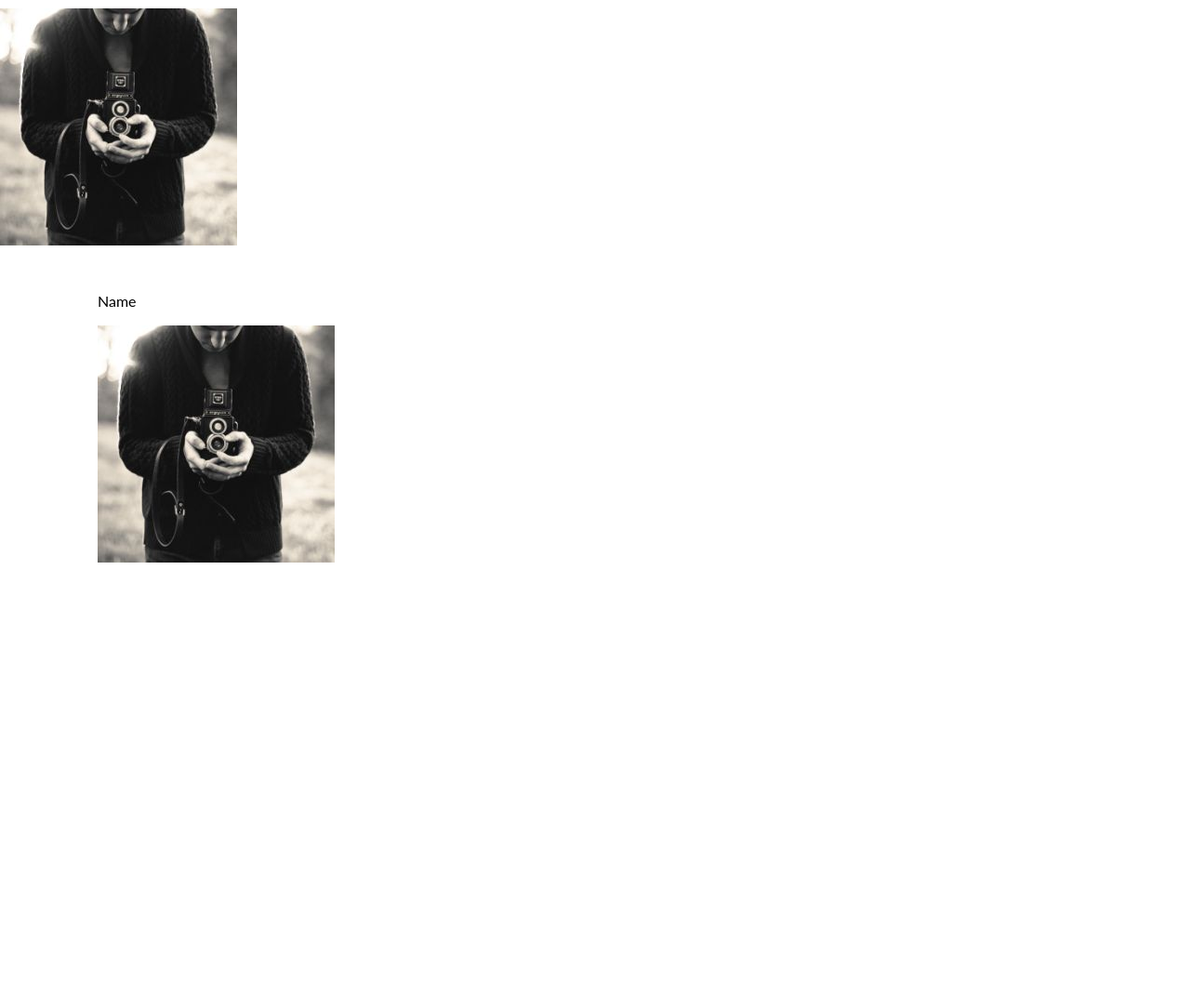
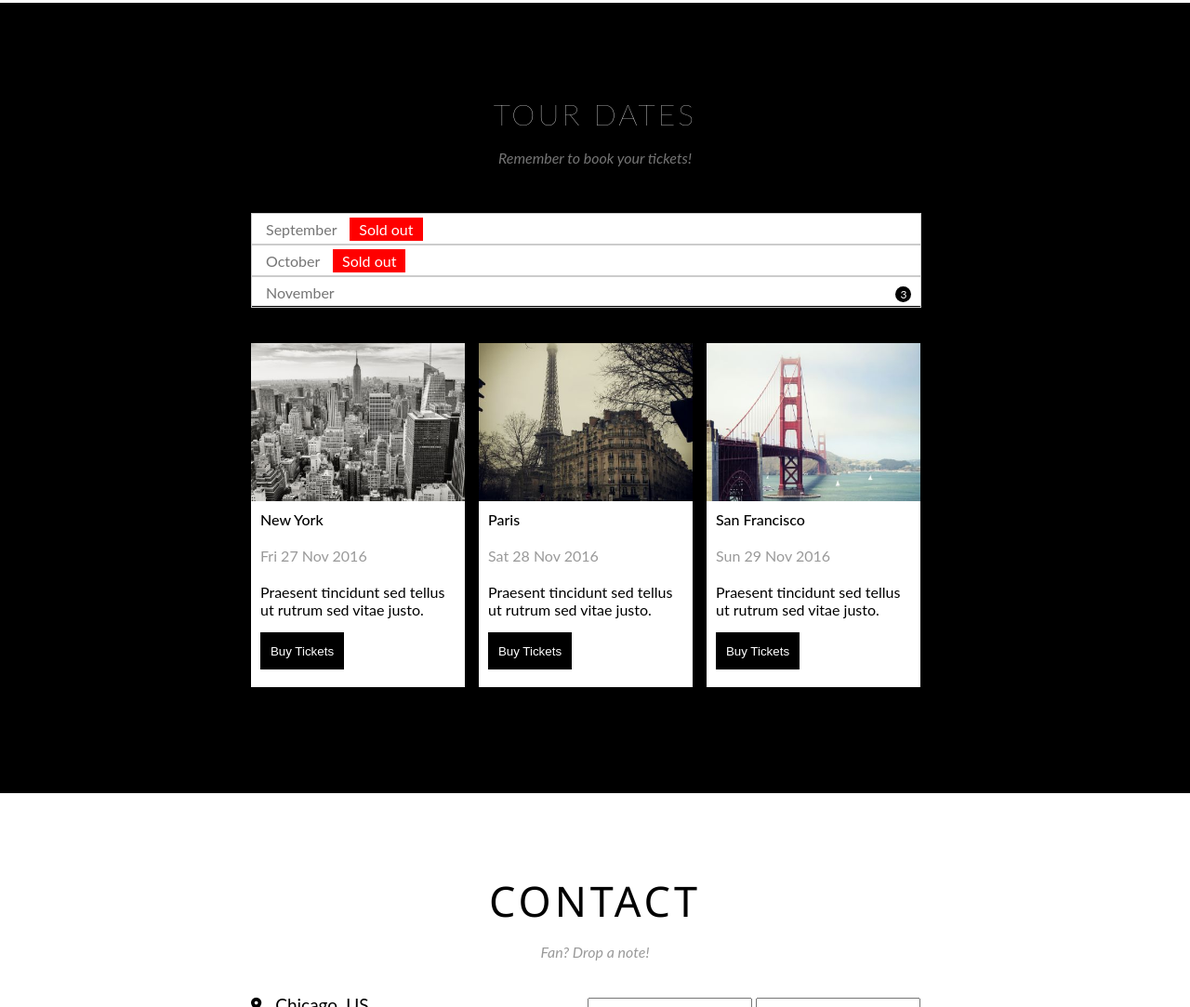
Before and after one commit to xasiyevsamir/Front-Task_3, a plain HTML site: page index.html in a window 1280 px wide. Shown: the part 1717-2800 px from the top of the page at 93% size. Before the commit the page ends 2325 px from the top, so only its background shows below. Drawn offline with Linux system fonts and the light colour scheme.

Commit message:
bbnjkbjkm

```diff
--- a/assets/CSS/main.css
+++ b/assets/CSS/main.css
@@ -13,11 +13,11 @@ header nav {
 }
 header button {
   float: right;
-  padding-right: 20px;
-  padding-left: 20px;
   height: 40px;
   background-color: black;
   border: none;
+  padding-right: 20px;
+  padding-left: 20px;
 }
 header ul li {
   float: left;
@@ -57,6 +57,7 @@ header a:hover {
 }
 .section2 {
   height: 100vh;
+  margin-bottom: 80px;
 }
 .article1 {
   padding-top: 100px;
@@ -104,3 +105,170 @@ header a:hover {
 article article p {
   margin-bottom: 17px;
 }
+.section3 {
+  width: 100%;
+  height: 850px;
+  background-color: black;
+}
+#id2 h2 {
+  letter-spacing: 3px;
+  font-size: 2rem;
+  font-weight: 100;
+  padding-bottom: 18px;
+  padding-top: 100px;
+  text-align: center;
+  color: white;
+}
+#id2 ul {
+  width: 721px;
+  height: 100px;
+  background-color: #fff !important;
+  margin-left: 270px;
+  margin-top: 50px;
+  color: #757575;
+  display: block;
+  list-style-type: none;
+}
+#id2 .span1 {
+  text-align: center;
+  color: #757575;
+}
+#id2 ul li {
+  border: 1px solid #ccc;
+  padding-top: 6.5px;
+  padding-bottom: 6.5px;
+  padding-left: 15px;
+}
+.Sold {
+  padding-left: 10px;
+  padding-right: 10px;
+  padding-top: 3px;
+  padding-bottom: 3px;
+  margin-left: 10px;
+  background-color: red;
+  color: white;
+}
+.span3 {
+  background-color: black;
+  padding-left: 5px;
+  padding-right: 5px;
+  padding-top: 1px;
+  padding-bottom: 1px;
+  border-radius: 50%;
+  margin-left: 600px;
+  margin-right: 5px;
+  color: white;
+  font-size: 12px;
+}
+.article3 {
+  width: 735px;
+  height: 400px;
+  margin-left: 270px;
+  margin-top: 40px;
+}
+.article4 {
+  width: 230px;
+  height: 370px;
+  background-color: white;
+  float: left;
+  margin-right: 15px;
+}
+.article4 img {
+  width: 230px;
+  height: 170px;
+}
+.article4 img:hover {
+  opacity: 0.6;
+}
+.article4 h4 {
+  margin-top: 7px;
+  margin-left: 10px;
+  font-weight: 500;
+}
+.article4 span {
+  margin-left: 10px;
+  margin-top: 20px;
+  display: inline-block;
+  opacity: 40%;
+}
+.article4 p {
+  margin-top: 20px;
+  margin-left: 10px;
+  margin-bottom: 15px;
+  margin-right: 10px;
+}
+.article4 button {
+  margin-left: 10px;
+  border: none;
+  background-color: black;
+  color: white;
+  width: 90px;
+  height: 40px;
+  cursor: pointer;
+}
+.section4 {
+  width: 100%;
+  height: 500px;
+}
+.section4 p {
+  text-align: center;
+  margin-top: 85px;
+  font-size: 45px;
+  font-weight: 400;
+  letter-spacing: 4px;
+  font-family: "Segoe UI", Tahoma, Geneva, Verdana, sans-serif;
+}
+.section4 .span4 {
+  text-align: center;
+  display: block;
+  margin-top: 15px;
+  opacity: 40%;
+  font-style: italic;
+}
+.article5 li {
+  line-height: 35px;
+}
+.article5 ul {
+  margin-left: 270px;
+}
+.article5 li i {
+  font-size: 15px;
+  display: block;
+  padding-top: 17px;
+  float: left;
+}
+.article5 {
+  float: left;
+  margin-top: 30px;
+}
+.article5 .span5 {
+  margin-left: 15px;
+  font-size: 19px;
+}
+.article6 {
+  float: left;
+  margin-top: 30px;
+  height: 108px;
+}
+form {
+  margin-left: 165px;
+  margin-top: 0px;
+  width: 400px;
+  height: 110px;
+}
+.article6 .text1 {
+  width: 360px;
+  margin-top: 17px;
+  height: 40px;
+  padding-left: 10px;
+}
+.text1::placeholder {
+  color: rgb(159, 156, 156);
+  opacity: 1;
+}
+.article6 .text {
+  width: 177px;
+  height: 40px;
+  margin-top: 10px;
+  padding-left: 10px;
+}
--- a/index.html
+++ b/index.html
@@ -52,15 +52,9 @@
           Lorem ipsum dolor sit amet consectetur adipisicing elit. Accusantium,
           ab Lorem ipsum dolor sit amet consectetur adipisicing elit. Unde,
           eius! Lorem ipsum dolor sit amet, consectetur adipisicing elit.
-          Architecto Lorem ipsum dolor sit amet consectetur, adipisicing elit.
-          Exercitationem inventore amet voluptatum magni vero minus, beatae
-          nesciunt ad. Doloremque ab nam dolorum cumque voluptatem ex.
-          Exercitationem voluptatibus, eaque ducimus architecto repudiandae
-          magni corporis dignissimos hic, ex officiis similique ipsa ratione.
-          lorem30 Lorem ipsum dolor sit amet, consectetur adipisicing elit. Nam
-          ipsa eos libero in. Sunt, sequi perspiciatis sapiente, eum ratione,
-          asperiores ex aspernatur nihil exercitationem porro iste magni nisi
-          laboriosam suscipit.
+          Lorem ipsum dolor sit amet, consectetur adipisicing elit.
+          Hic facilis quibusdam iste quidem facere laborum dolorem!
+           Dignissimos distinctio fugit veritatis!
         </p>
       </article>
       <article class="article2">
@@ -78,20 +72,59 @@
         </article>
       </article>
     </article>
-    <article class="article3">
+    </section>
+    <section class="section3">
       <article id="id2">
-        <p>Name</p>
-        <img class="img1" src="./assets/images/bandmember.jpg" alt="" />
+        <h2>TOUR DATES</h2>
+        <span class="span1">Remember to book your tickets!</span>
+        <ul>
+        <li>September <span class="Sold">Sold out</span></li>
+        <li>October <span class="Sold">Sold out</span></li>
+        <li>November <span class="span3">3</span></li>
+        </ul>
       </article>
-      <article id="id3">
-        <p>Name</p>
-        <img class="img4" src="./assets/images/bandmember.jpg" alt="" />
+      <article class="article3">
+        <article class="article4">
+          <img src="./assets/images/newyork.jpg" alt="Silinib">
+          <h4>New York</h4>
+          <span>Fri 27 Nov 2016</span>
+          <p>Praesent tincidunt sed tellus ut rutrum sed vitae justo.</p>
+          <button>Buy Tickets</button>
+        </article>
+        <article class="article4">
+          <img src="./assets/images/paris.jpg" alt="">
+          <h4>Paris</h4>
+          <span>Sat 28 Nov 2016</span>
+          <p>Praesent tincidunt sed tellus ut rutrum sed vitae justo.</p>
+          <button>Buy Tickets</button>
+        </article>
+        <article class="article4">
+          <img src="./assets/images/sanfran.jpg" alt="">
+          <h4>San Francisco</h4>
+          <span>Sun 29 Nov 2016</span>
+          <p>Praesent tincidunt sed tellus ut rutrum sed vitae justo.</p>
+          <button>Buy Tickets</button>
+        </article>
       </article>
-      <article id="id1">
-        <p>Name</p>
-        <img class="img5" src="./assets/images/bandmember.jpg" alt="" />
+    </section>
+    <section class="section4">
+      <p>CONTACT</p>
+      <span class="span4">Fan? Drop a note!</span>
+      <article class="article5">
+        <ul>
+          <li><i class="fa-sharp fa-solid fa-location-dot fa-2xs"></i><span class="span5">Chicago, US</span></li>
+        <li><i class="fa-solid fa-phone fa-2xs"></i><span class="span5">Phone: +00 151515</span></li>
+        <li><i class="fa-solid fa-envelope fa-2xs"></i><span class="span5">Phone: +00 151515</span></li>
+      </ul>
       </article>
-    </article>
+      <article class="article6" autocomplete="on">
+        <form action="#">
+        <input class="text" type="text" placeholder="Name">
+        <input class="text" type="email" placeholder="Email"><br/>
+        <input class="text1" type="text" placeholder="Meassage">
+        </form>
+      </article>
+
     </section>
   </body>
 </html>
```
Also changed, not shown: assets/CSS/reset.css (line endings or trailing spaces), assets/images/newyork.jpg (added), assets/images/paris.jpg (added), assets/images/sanfran.jpg (added).
